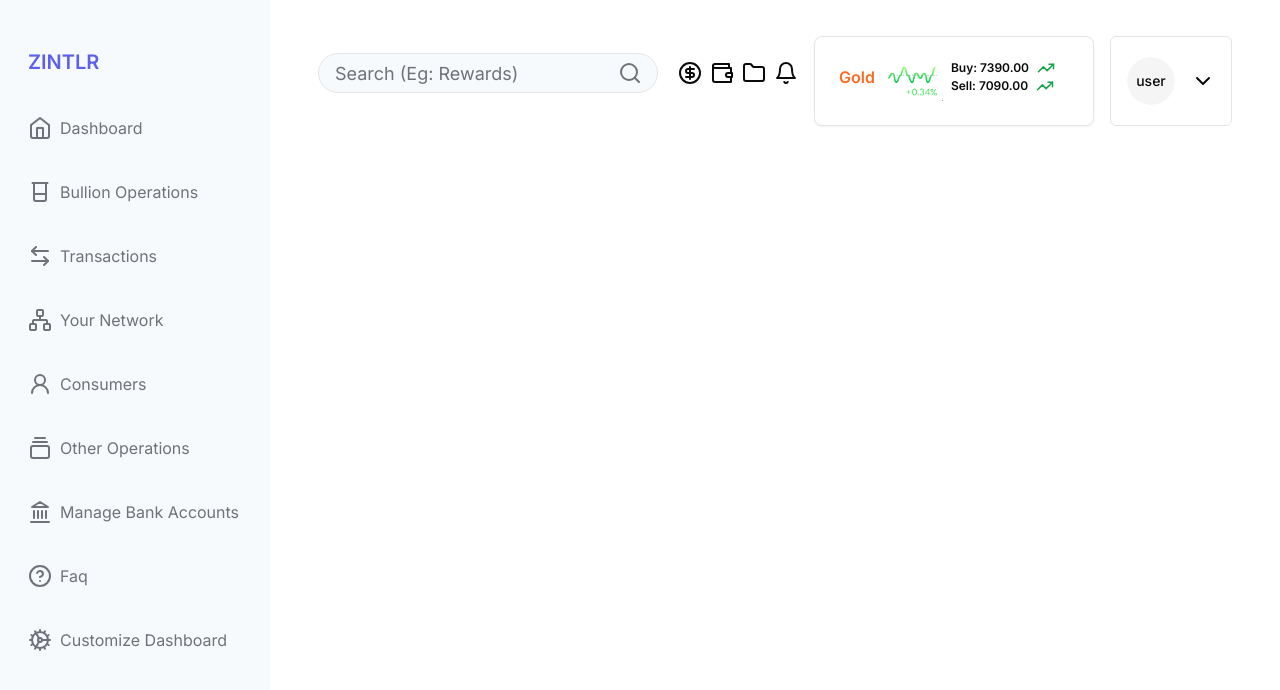
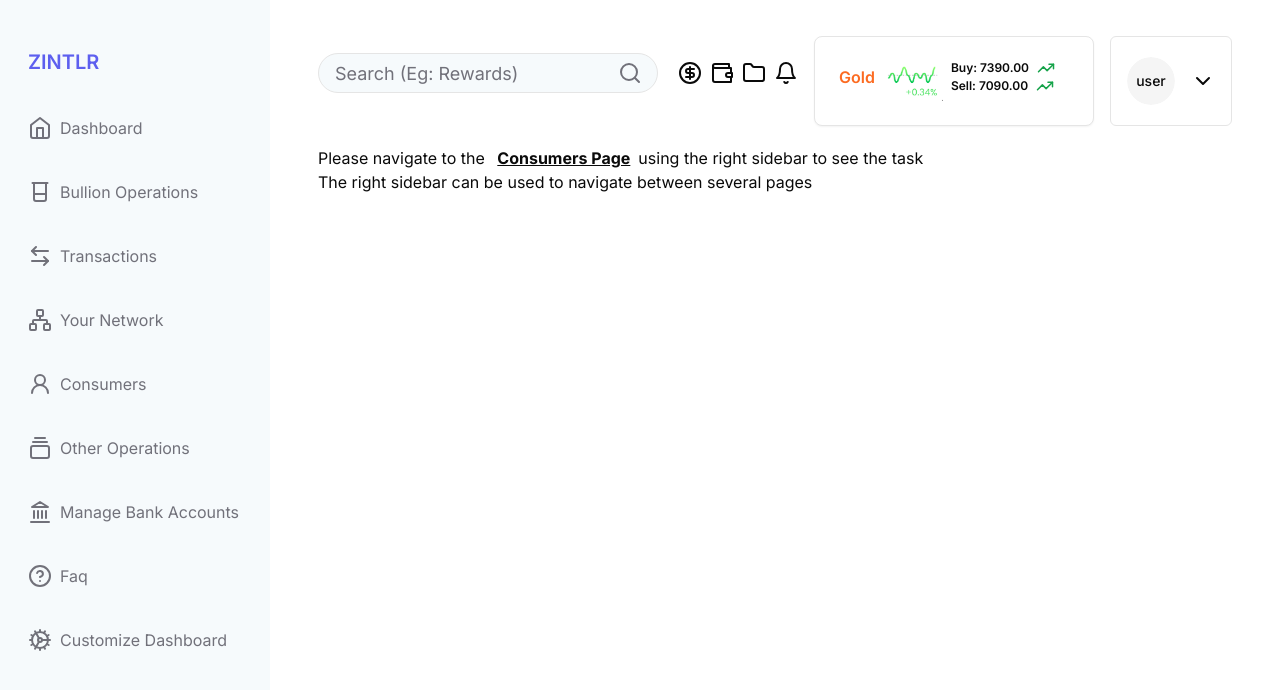
Before and after one commit to nakshatraraghav/zintlr-task, a React (Vite) app: page / in a window 1280 px wide. Shown: the top 690 px of the page. Built offline with nearby package versions, Linux system fonts and the light colour scheme.

Commit message:
(router): add the root page call to action

```diff
--- a/src/router/router.tsx
+++ b/src/router/router.tsx
@@ -19,6 +19,21 @@
     element: <RootLayout />,
     errorElement: <ErrorPage />,
     children: [
+      {
+        path: "/",
+        element: (
+          <div>
+            <p>
+              Please navigate to the{" "}
+              <span className="font-bold underline mx-2">Consumers Page</span>
+              using the right sidebar to see the task
+            </p>
+            <p>
+              The right sidebar can be used to navigate between several pages
+            </p>
+          </div>
+        ),
+      },
       {
         path: "/dashboard",
         element: <Dashboard />,
```
